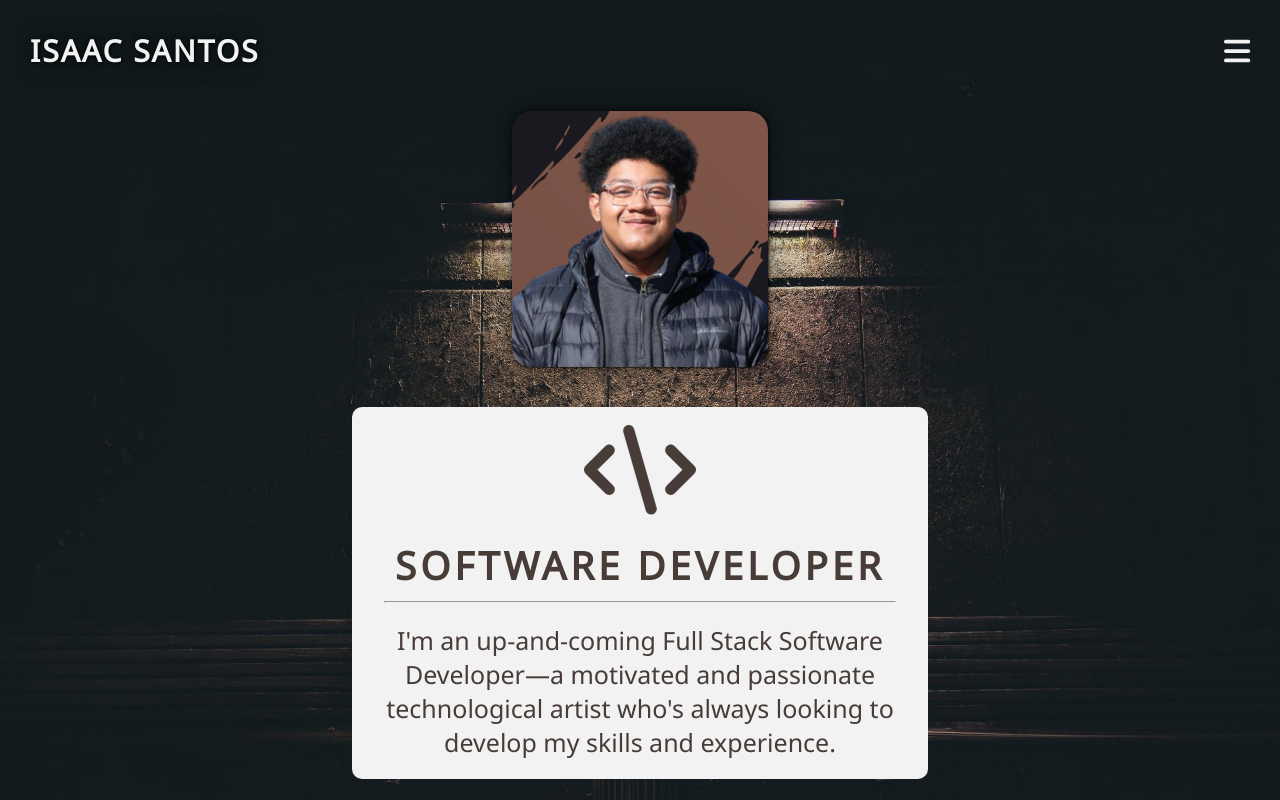
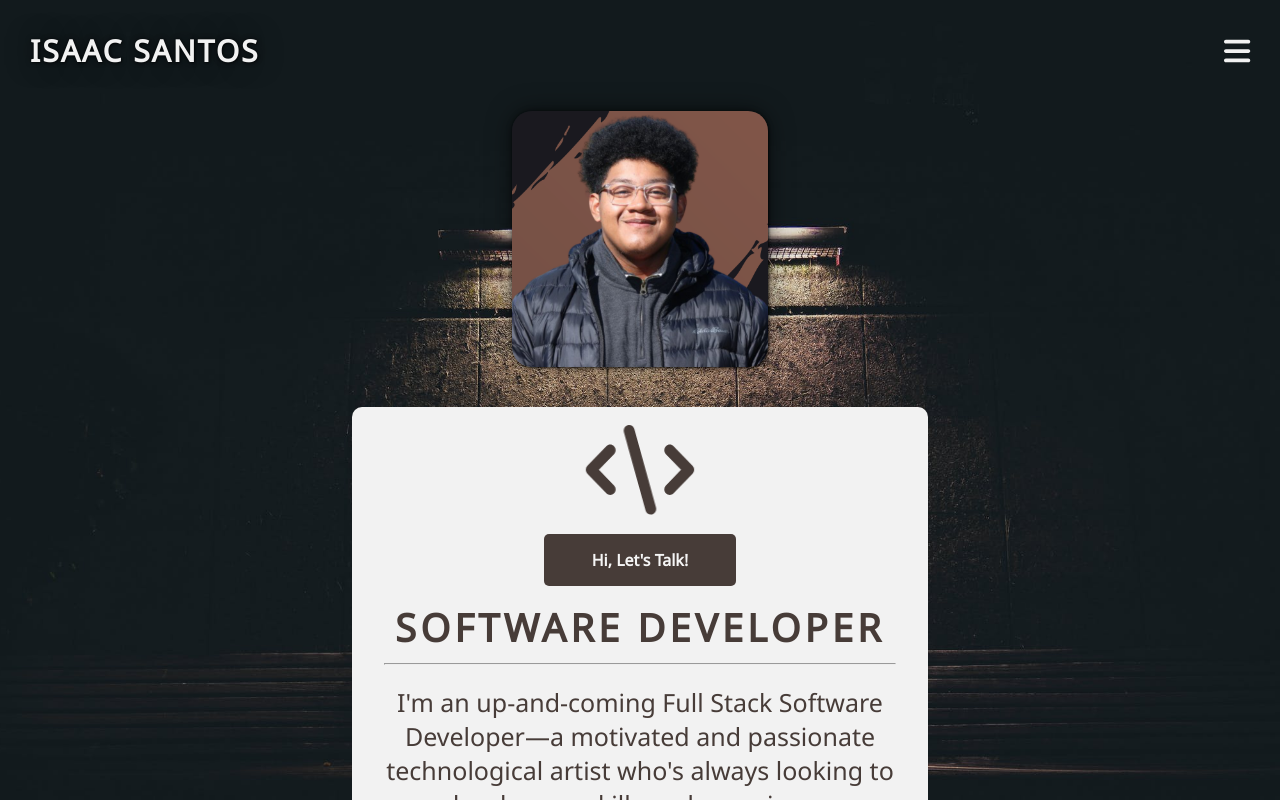
Before and after one commit to Santosisaac13690/Portfolio, a React (Create React App) app: page / in a window 1280 px wide. Shown: the top 800 px of the page. Built offline with nearby package versions, Linux system fonts and the light colour scheme.

Commit message:
added a call to action on home page

```diff
--- a/src/App.css
+++ b/src/App.css
@@ -198,6 +198,23 @@ footer ul li a:hover {
   background-color: #f2f2f2;
   width: 45vw;
   border-radius: 10px;
+}
+
+.contact-link {
+  display: flex;
+  align-items: center;
+  justify-content: center;
+  margin: 5px 15vw;
+  padding: 15px 0px;
+  background-color: #473c38;
+  text-decoration: none;
+  color: whitesmoke;
+  border-radius: 5px;
+  font-weight: 1000;
+}
+
+.contact-link:hover {
+  opacity: 80%;
 }
 
 
--- a/src/components/Home.jsx
+++ b/src/components/Home.jsx
@@ -1,4 +1,5 @@
 import React from 'react';
+import {Link} from 'react-router-dom';
 import Nav from './Nav';
 import Footer from './Footer';
 import { FontAwesomeIcon } from '@fortawesome/react-fontawesome';
@@ -15,8 +16,8 @@ function Home() {
         <div className='header'>
           <img src={Headshot} alt='Headshot' />
           <div className='info'>
-          <h1><FontAwesomeIcon icon={faCode} className='code-icon' flip /></h1>
-
+            <h1><FontAwesomeIcon icon={faCode} className='code-icon' flip /></h1>
+            <Link to='/contact' className='contact-link'>Hi, Let's Talk!</Link>
             <h2>SOFTWARE DEVELOPER</h2>
             <hr />
             <p>I'm an up-and-coming Full Stack Software Developer—a motivated and passionate technological artist who's always looking to develop my skills and experience.</p>
```
